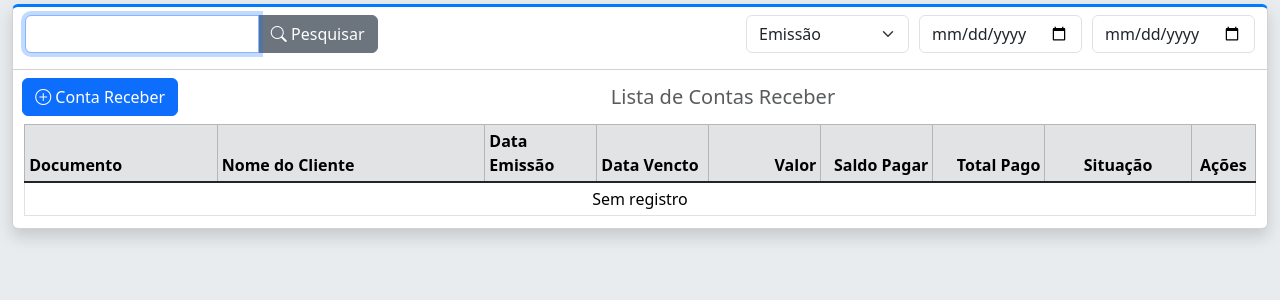
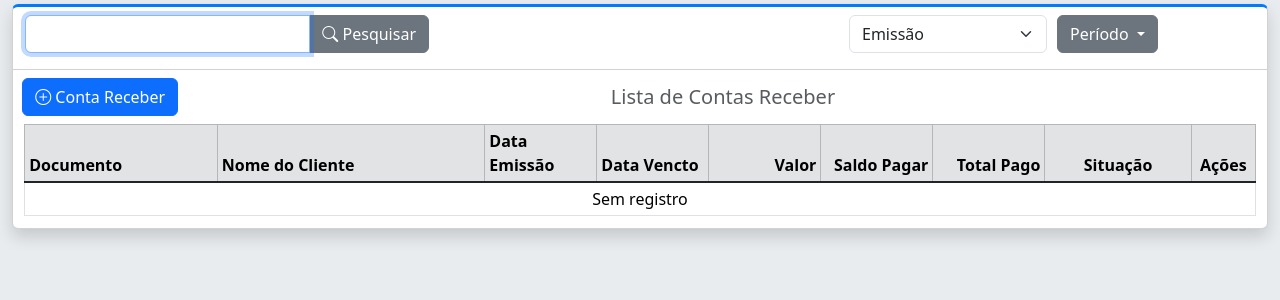
Before and after one commit to jvsjanilson/MeuFinanceiro, a Django app: page /contarecebers/ in a window 1280 px wide. Shown: the part 65-365 px from the top of the page. Run offline with Django 4.2, Linux system fonts and the light colour scheme; the visitor is signed in with stand-in values (Sample User, id 1); data that the repository does not hold is empty.

Commit message:
feat: melhoria no filtro

```diff
--- a/financeiro/templates/financeiro/contareceber/list.html
+++ b/financeiro/templates/financeiro/contareceber/list.html
@@ -6,16 +6,14 @@
         <div class="card-header pb-0" style="">
             <form  method="get">
                 <div class="row d-flex  align-items-center">
-                    <div class="col-md-7">
+                    <div class="col-md-8">
                         <div class="row">
                             <div class="col-md-8 col-lg-6 ">
                                 <div class="mb-3">
-
-                                        <div class="input-group ">
-                                            <input autofocus name="search" id="search" class="form-control " type="search" value="{{ search }}">
-                                            <button type="submit" class="btn btn-secondary"><i class="bi bi-search"></i> Pesquisar</button>
-                                        </div>
-
+                                    <div class="input-group ">
+                                        <input autofocus name="search" id="search" class="form-control " type="search" value="{{ search }}">
+                                        <button type="submit" class="btn btn-secondary"><i class="bi bi-search"></i> Pesquisar</button>
+                                    </div>
                                 </div>
                             </div>
                             {% if search or data_inicial or data_final %}
@@ -25,22 +23,35 @@
                                 </div>
                             </div>
                             {%endif%}
-
-
                         </div>
                     </div>
-                    <div class="col-md-5 ">
+                    <div class="col-md-4 ">
                         <div class="row">
-                            <div class="col-4">
+                            <div class="col-6">
                                 <div class="mb-3">
                                     <select class="form-select" name="tipo_filtro_data">
                                         <option {% if tipo_filtro_data == "1" %}selected{% endif %} value="1">Emissão</option>
                                         <option {% if tipo_filtro_data == "2" %}selected{% endif %} value="2">Vencto</option>
-
                                     </select>
                                 </div>
                             </div>
-                            <div class="col-4">
+                            <div class="col-auto">
+                            <div class="dropdown">
+                                <button class="btn btn-secondary dropdown-toggle" type="button" data-bs-toggle="dropdown" aria-expanded="false">
+                                    Período
+                                </button>
+                                <div class="dropdown-menu" aria-labelledby="dropdownMenuButton">
+                                    <div class="px-3">
+                                        <label for="data_inicial">De</label>
+                                        <input type="date" id="data_inicial" name="data_inicial" value="{{ data_inicial }}" class="form-control form-control-sm" />
+
+                                        <label for="data_final">Até</label>
+                                        <input type="date" id="data_final" name="data_final" value="{{ data_final }}" class="form-control form-control-sm" />
+                                    </div>
+                                </div>
+                            </div>
+                            </div>
+                            {% comment %} <div class="col-4">
                                 <div class="mb-3">
                                     <input class="form-control" type="date" name="data_inicial" value="{{ data_inicial }}"/>
                                 </div>
@@ -49,7 +60,7 @@
                                 <div class="mb-3">
                                     <input class="form-control" type="date" name="data_final" value="{{ data_final }}" />
                                 </div>
-                            </div>
+                            </div>  {% endcomment %}
                         </div>
                     </div>
                 </div>
```
